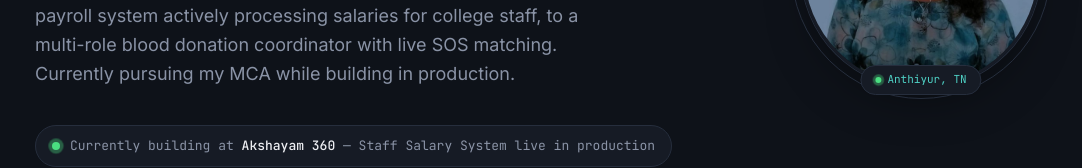
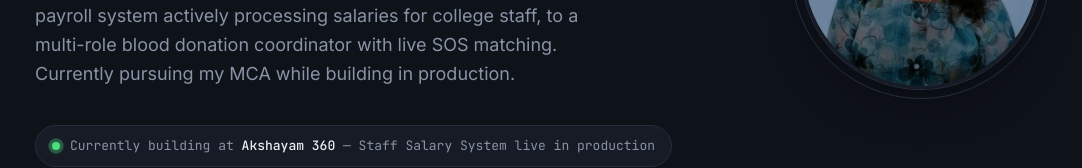
Before and after one commit to sowmiya-mj/sowmiya-mj.github.io, a plain HTML site: page index.html in a window 1280 px wide. Shown: the part 509-677 px from the top of the page, without its empty margins (97-1179 px from the left). Drawn offline with Linux system fonts and the light colour scheme.

Commit message:
Add files via upload

```diff
--- a/index.html
+++ b/index.html
@@ -562,7 +562,7 @@
         <div class="hero-photo">
           <img src="profile.jpg" alt="Sowmiya M J">
         </div>
-        <div class="hero-photo-tag"><span class="pulse" style="width:6px;height:6px;"></span>Anthiyur, TN</div>
+
       </div>
     </div>
   </div>
```
